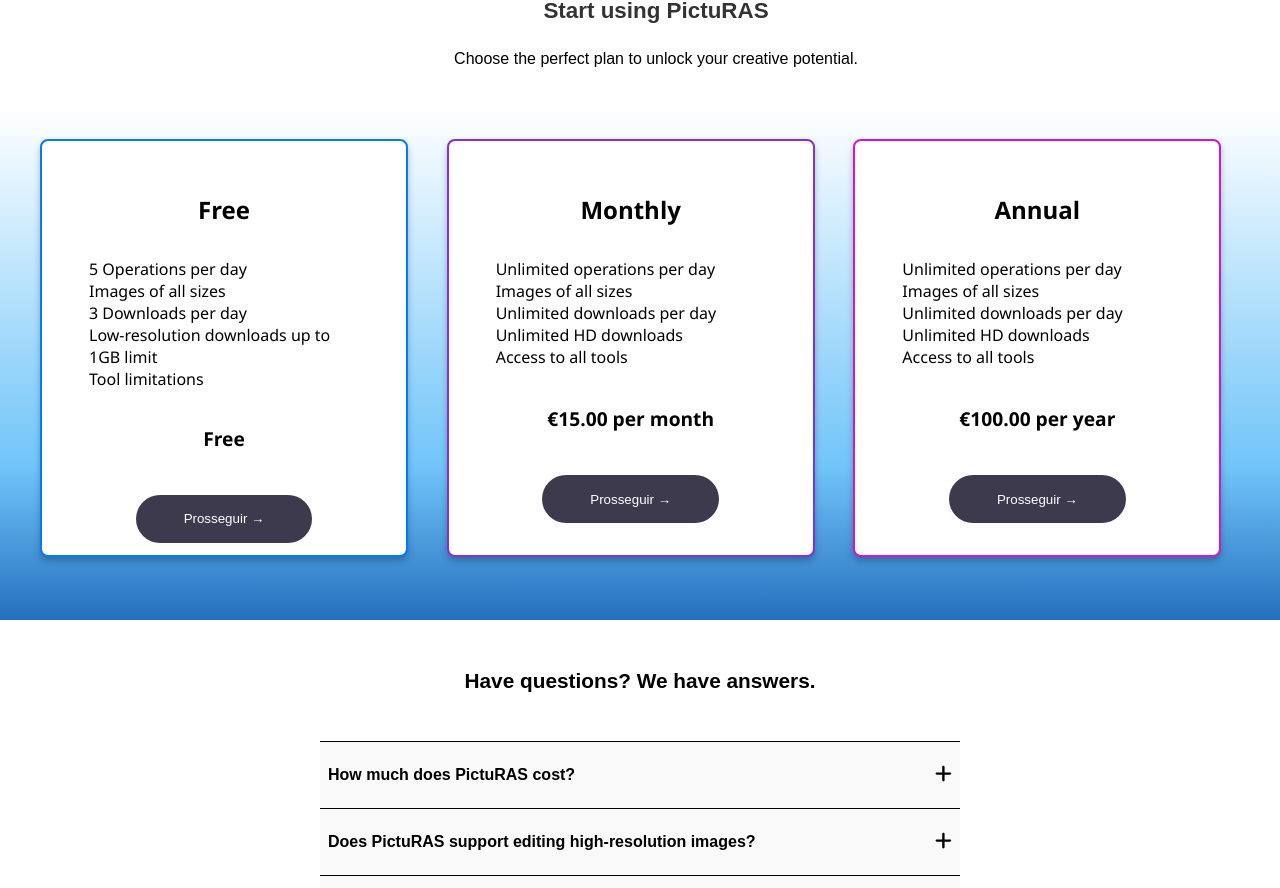
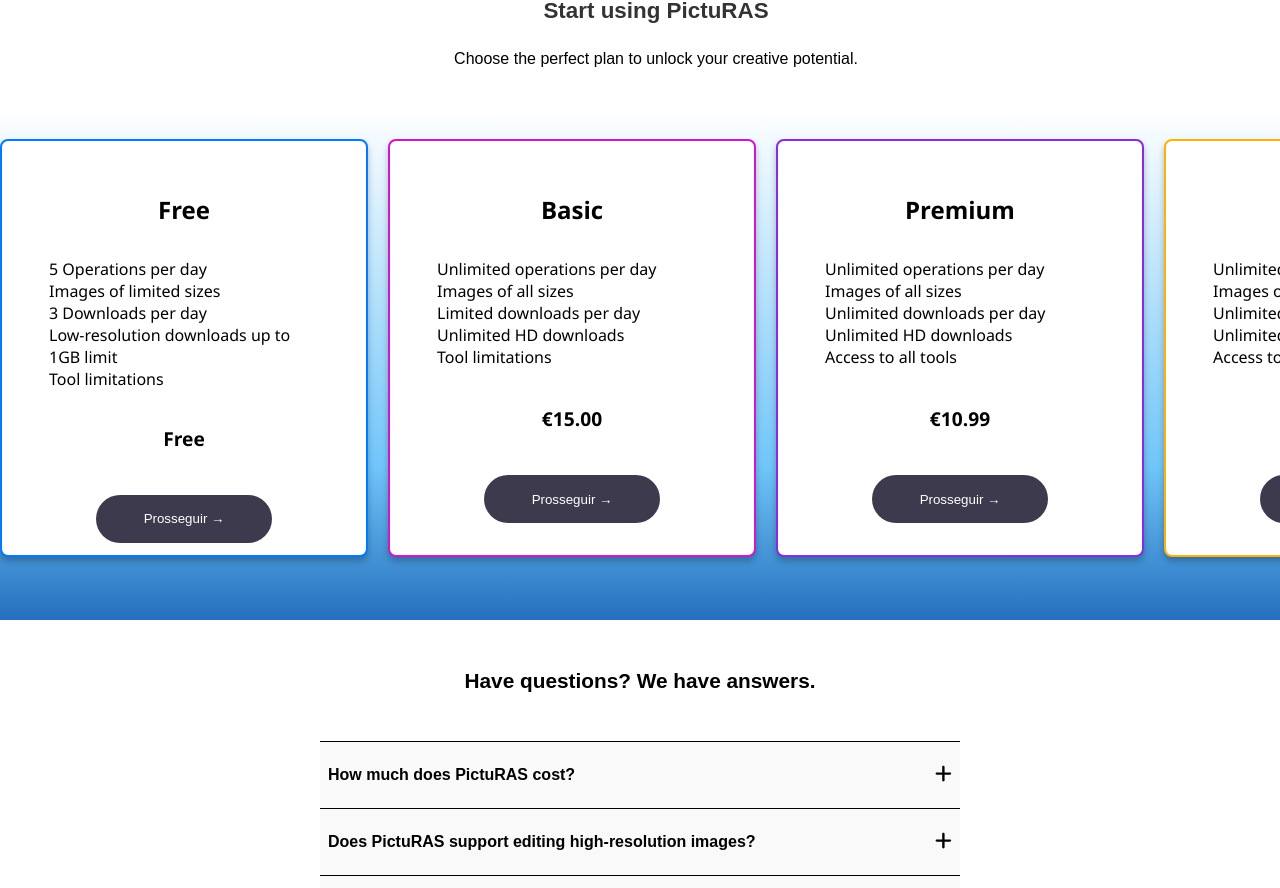
Before and after one commit to AntonioSilva03/PictuRAS, a Vue app in the folder frontend/pictuRas/: page / in a window 1280 px wide. Shown: the part 1909-2797 px from the top of the page. Built offline with nearby package versions, Linux system fonts and the light colour scheme; no server answers; what @ckpack/vue-color would draw is missing.

Commit message:
Changes feitas

```diff
--- a/frontend/pictuRas/src/components/Content4-LandingPage.vue
+++ b/frontend/pictuRas/src/components/Content4-LandingPage.vue
@@ -11,7 +11,7 @@
         title="Free"
         :features="[
             '5 Operations per day',
-            'Images of all sizes',
+            'Images of limited sizes',
             '3 Downloads per day',
             'Low-resolution downloads up to 1GB limit',
             'Tool limitations'
@@ -19,10 +19,24 @@
         price="Free"
         planType="free-plan"
         :isActive="currentPlan === 'free'"
-        :onChoosePlan="() => choosePlan()"
+
     />
     <PlanCard
-        title="Monthly"
+        title="Basic"
+        :features="[
+            'Unlimited operations per day',
+            'Images of all sizes',
+            'Limited downloads per day',
+            'Unlimited HD downloads',
+            'Tool limitations'
+        ]"
+        price="€15.00"
+        planType="Annual-plan"
+        :isActive="currentPlan === 'monthly'"
+
+    />
+    <PlanCard
+        title="Premium"
         :features="[
             'Unlimited operations per day',
             'Images of all sizes',
@@ -30,13 +44,13 @@
             'Unlimited HD downloads',
             'Access to all tools'
         ]"
-        price="€15.00 per month"
-        planType="monthly-plan"
-        :isActive="currentPlan === 'monthly'"
-        :onChoosePlan="() => choosePlan()"
+        price="€10.99"
+        planType="Monthly-plan"
+        :isActive="currentPlan === 'annual'"
+
     />
     <PlanCard
-        title="Annual"
+        title="Enterprise"
         :features="[
             'Unlimited operations per day',
             'Images of all sizes',
@@ -44,10 +58,10 @@
             'Unlimited HD downloads',
             'Access to all tools'
         ]"
-        price="€100.00 per year"
-        planType="annual-plan"
+        price="€20.99"
+        planType="Diary-plan"
         :isActive="currentPlan === 'annual'"
-        :onChoosePlan="() => choosePlan()"
+
     />
 </div>
     </div>
@@ -56,7 +70,7 @@
 
 <script>
 import PlanCard from '../components/Plans-Landing.vue';
-import { useRouter } from 'vue-router';
+
 
 export default {
   name: 'Content4',
@@ -65,12 +79,6 @@ export default {
     return {
       currentPlan: 'free',
     };
-  },
-  methods: {
-    choosePlan() {
-      const router = useRouter();
-      router.push(`/plan`);
-    },
   },
 };
 </script>
@@ -133,10 +141,10 @@ export default {
 
 .plan-container {
   display: grid;
-  grid-template-columns: repeat(3, 1fr);
+  grid-template-columns: repeat(4, 1fr);
   gap: 20px;
   width: 100%;
-  max-width: 1200px;
+  max-width: 1500px;
 }
 
 
--- a/frontend/pictuRas/src/components/Navbar.vue
+++ b/frontend/pictuRas/src/components/Navbar.vue
@@ -3,13 +3,13 @@
     <div class="navbar-container">
       <!-- Logo -->
       <div class="navbar-logo">
-        <RouterLink to="/">PictuRAS</RouterLink>
+        <RouterLink :to="isLoggedIn ? '/landing/projects' : '/'">PictuRAS</RouterLink>
       </div>
 
       <!-- Navigation Links -->
       <ul class="navbar-links">
-        <li><RouterLink to="/profile">Profile</RouterLink></li>
-        <li><RouterLink to="/projects">My Projects</RouterLink></li>
+        <li v-if="isLoggedIn"><RouterLink to="/profile">Profile</RouterLink></li>
+        <li v-if="isLoggedIn"><RouterLink to="/projects">My Projects</RouterLink></li>
         <li v-if="isLoggedIn">
           <button @click="signOut">Sign Out</button>
         </li>
--- a/frontend/pictuRas/src/components/Plans-Landing.vue
+++ b/frontend/pictuRas/src/components/Plans-Landing.vue
@@ -14,7 +14,10 @@
 <script>
 
 import Button1 from './Button-style1.vue';
+import { useRouter } from 'vue-router';
 
+
+const router = useRouter();
 export default {
     name: "PlanCard",
     components:{
@@ -25,8 +28,13 @@ export default {
         features: { type: Array, required: true },
         price: { type: String, required: true },
         planType: { type: String, required: true },
-        onChoosePlan: { type: Function, required: true },
     },
+    methods:{
+        onChoosePlan() {
+
+            this.$router.push(`/plan`);
+        },
+    }
 };
 </script>
 
@@ -80,12 +88,16 @@ export default {
     border: 2px solid #007bff;
 }
 
-.monthly-plan {
+.Monthly-plan {
     border: 2px solid #8a2be2;
 }
 
-.annual-plan {
+.Annual-plan {
     border: 2px solid #d415cb;
+}
+
+.Diary-plan {
+    border: 2px solid #ffb107;
 }
 
 
--- a/frontend/pictuRas/src/components/ProjectList.vue
+++ b/frontend/pictuRas/src/components/ProjectList.vue
@@ -7,8 +7,18 @@
                     <input type="text" v-model="searchQuery" placeholder="Search in all projects..." />
                 </div>
                 <div class="plan-projects">
-                    <p v-if="userInfo.plan === 'free'">You’re on the free plan!</p>
-                    <p v-else class="premium-plan">You’re on the premium plan!</p>
+                    <p v-if="userInfo.plan === 'free'" class="free-plan">
+                        You’re on the free plan!
+                    </p>
+                    <p v-else-if="userInfo.plan === 'premium'" class="premium-plan">
+                        You’re on the premium plan!
+                    </p>
+                    <p v-else-if="userInfo.plan === 'basic'" class="basic-plan">
+                        You’re on the basic plan!
+                    </p>
+                    <p v-else-if="userInfo.plan === 'enterprise'" class="enterprise-plan">
+                        You’re on the enterprise plan!
+                    </p>
                     <Button1
                         style="margin-top: 0; margin-left: 1em;"
                         label="Upgrade"
@@ -374,4 +384,32 @@ td.actions {
     }
 }
 
+.basic-plan {
+    font-weight: bold;
+    animation: basicEffect 2s infinite alternate;
+}
+
+@keyframes basicEffect {
+    0% {
+        color: black;
+    }
+    100% {
+        color: rgb(255, 0, 200);
+    }
+}
+
+.enterprise-plan {
+    font-weight: bold;
+    animation: enterpriseEffect 2s infinite alternate;
+}
+
+@keyframes enterpriseEffect {
+    0% {
+        color: black;
+    }
+    100% {
+        color: rgb(87, 72, 72);
+    }
+}
+
 </style>
```
